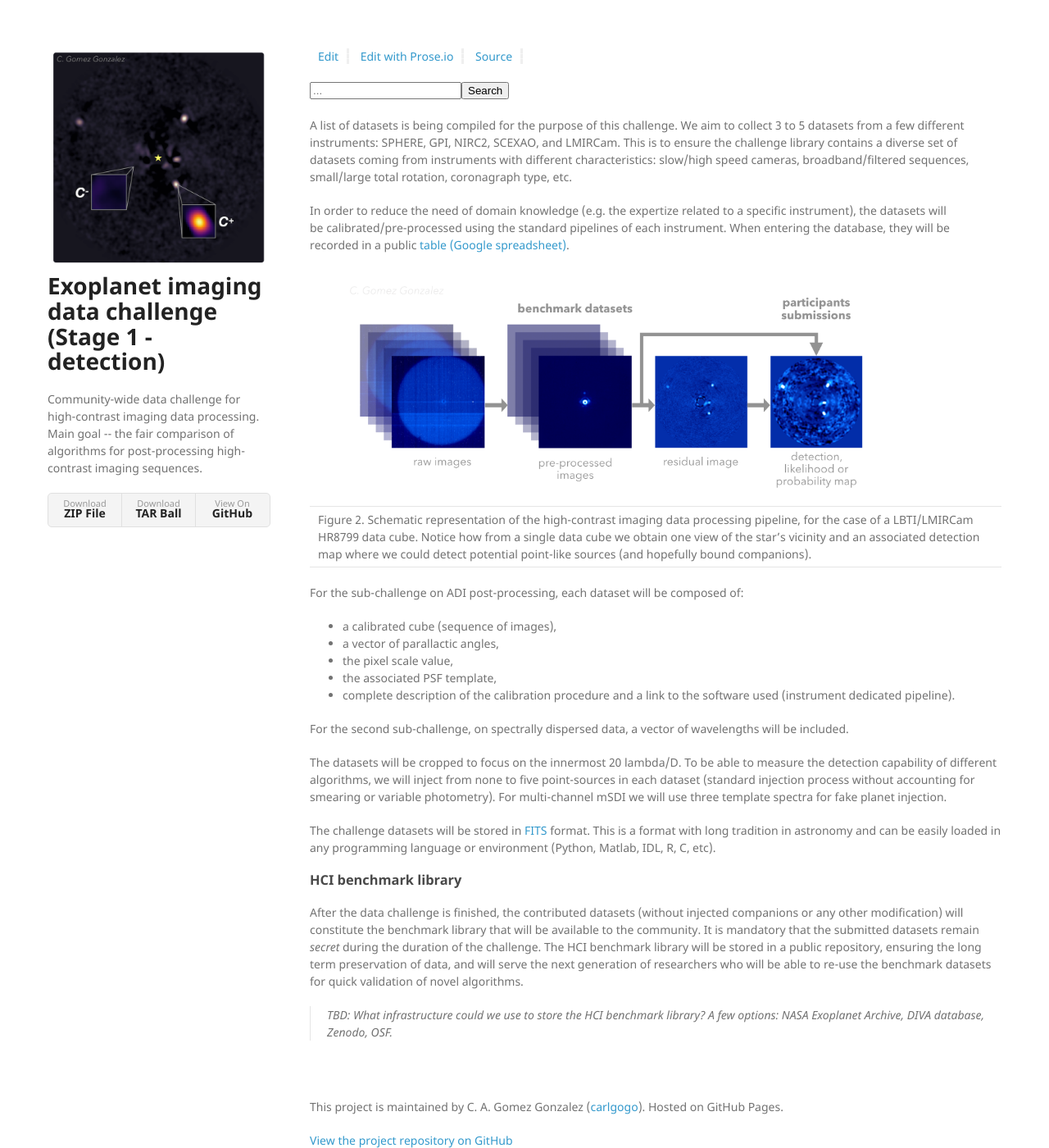
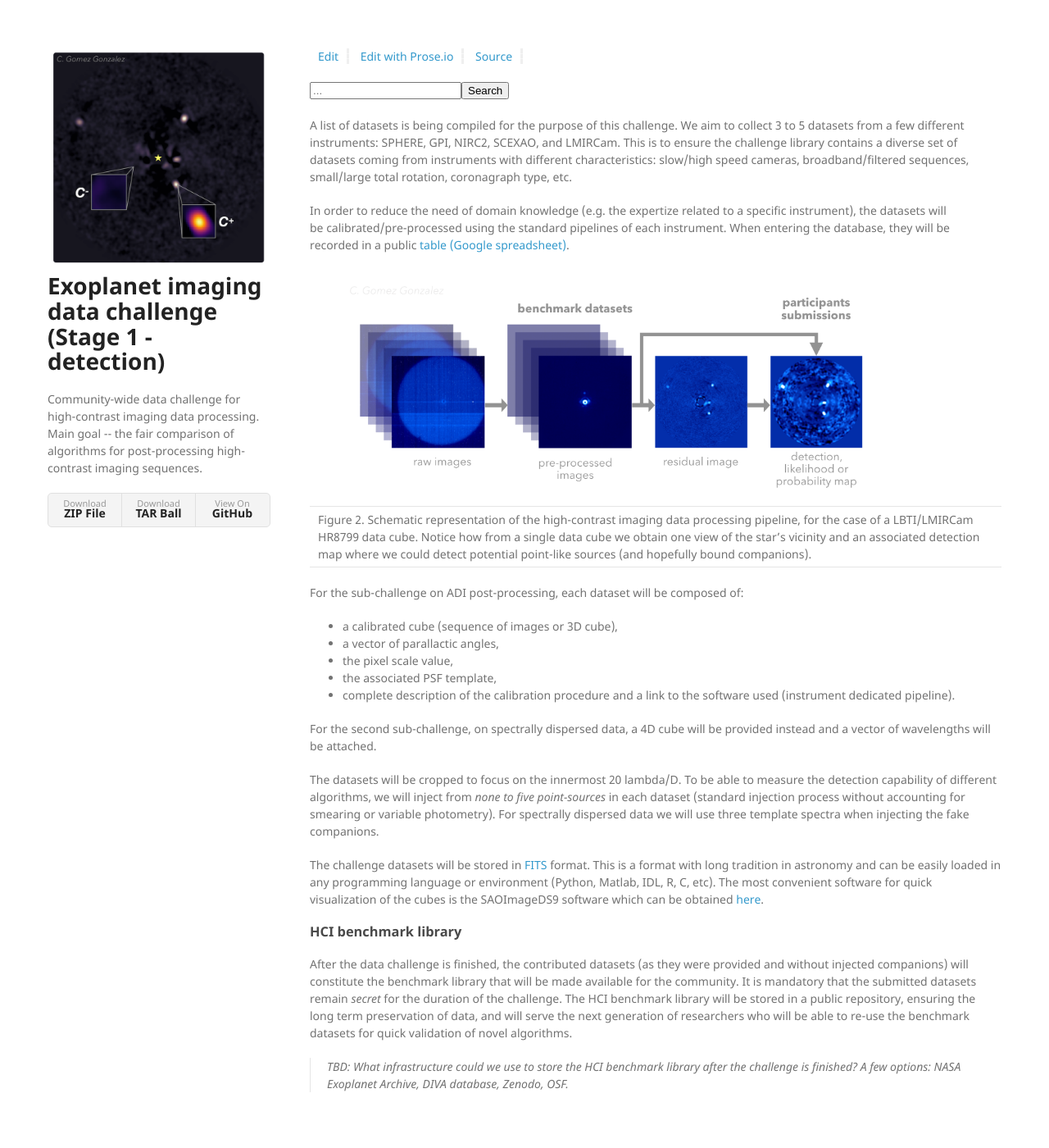
Before and after one commit to carlgogo/exoimaging_challenge, a Jekyll site: the page built from pages/datasets.md, in a window 1280 px wide and 1400 px high. Shown: the whole window at 82% size. Built offline with Jekyll 4.4.1, drawn with Linux system fonts in a browser that asks for light colours; nearby versions of some CDN libraries; our own code applies the rules of GitHub Pages for plain Markdown files.

Commit message:
Adding info about DS9, other stuff

```diff
--- a/pages/datasets.md
+++ b/pages/datasets.md
@@ -7,20 +7,20 @@ In order to reduce the need of domain knowledge (e.g. the expertize related to a
 | Figure 2. Schematic representation of the high-contrast imaging data processing pipeline, for the case of a LBTI/LMIRCam HR8799 data cube. Notice how from a single data cube we obtain one view of the star's vicinity and an associated detection map where we could detect potential point-like sources (and hopefully bound companions).  |
 
 For the sub-challenge on ADI post-processing, each dataset will be composed of:
- * a calibrated cube (sequence of images),
+ * a calibrated cube (sequence of images or 3D cube),
  * a vector of parallactic angles,
  * the pixel scale value,
  * the associated PSF template,
  * complete description of the calibration procedure and a link to the software used (instrument dedicated pipeline).
 
-For the second sub-challenge, on spectrally dispersed data, a vector of wavelengths will be included.
+For the second sub-challenge, on spectrally dispersed data, a 4D cube will be provided instead and a vector of wavelengths will be attached.
 
-The datasets will be cropped to focus on the innermost 20 lambda/D. To be able to measure the detection capability of different algorithms, we will inject from none to five point-sources in each dataset (standard injection process without accounting for smearing or variable photometry). For multi-channel mSDI we will use three template spectra for fake planet injection.
+The datasets will be cropped to focus on the innermost 20 lambda/D. To be able to measure the detection capability of different algorithms, we will inject from *none to five point-sources* in each dataset (standard injection process without accounting for smearing or variable photometry). For spectrally dispersed data we will use three template spectra when injecting the fake companions.
 
-The challenge datasets will be stored in [FITS](https://en.wikipedia.org/wiki/FITS) format. This is a format with long tradition in astronomy and can be easily loaded in any programming language or environment (Python, Matlab, IDL, R, C, etc).
+The challenge datasets will be stored in [FITS](https://en.wikipedia.org/wiki/FITS) format. This is a format with long tradition in astronomy and can be easily loaded in any programming language or environment (Python, Matlab, IDL, R, C, etc). The most convenient software for quick visualization of the cubes is the SAOImageDS9 software which can be obtained [here](http://ds9.si.edu/site/Download.html).
 
 ### HCI benchmark library
 
-After the data challenge is finished, the contributed datasets (without injected companions or any other modification) will constitute the benchmark library that will be available to the community. It is mandatory that the submitted datasets remain *secret* during the duration of the challenge. The HCI benchmark library will be stored in a public repository, ensuring the long term preservation of data, and will serve the next generation of researchers who will be able to re-use the benchmark datasets for quick validation of novel algorithms.
+After the data challenge is finished, the contributed datasets (as they were provided and without injected companions) will constitute the benchmark library that will be made available for the community. It is mandatory that the submitted datasets remain *secret* for the duration of the challenge. The HCI benchmark library will be stored in a public repository, ensuring the long term preservation of data, and will serve the next generation of researchers who will be able to re-use the benchmark datasets for quick validation of novel algorithms.
 
-> TBD: What infrastructure could we use to store the HCI benchmark library? A few options: NASA Exoplanet Archive, DIVA database, Zenodo, OSF.
+> TBD: What infrastructure could we use to store the HCI benchmark library after the challenge is finished? A few options: NASA Exoplanet Archive, DIVA database, Zenodo, OSF.
```
Also changed, not shown: pages/metrics.md (+1 -1 lines).
